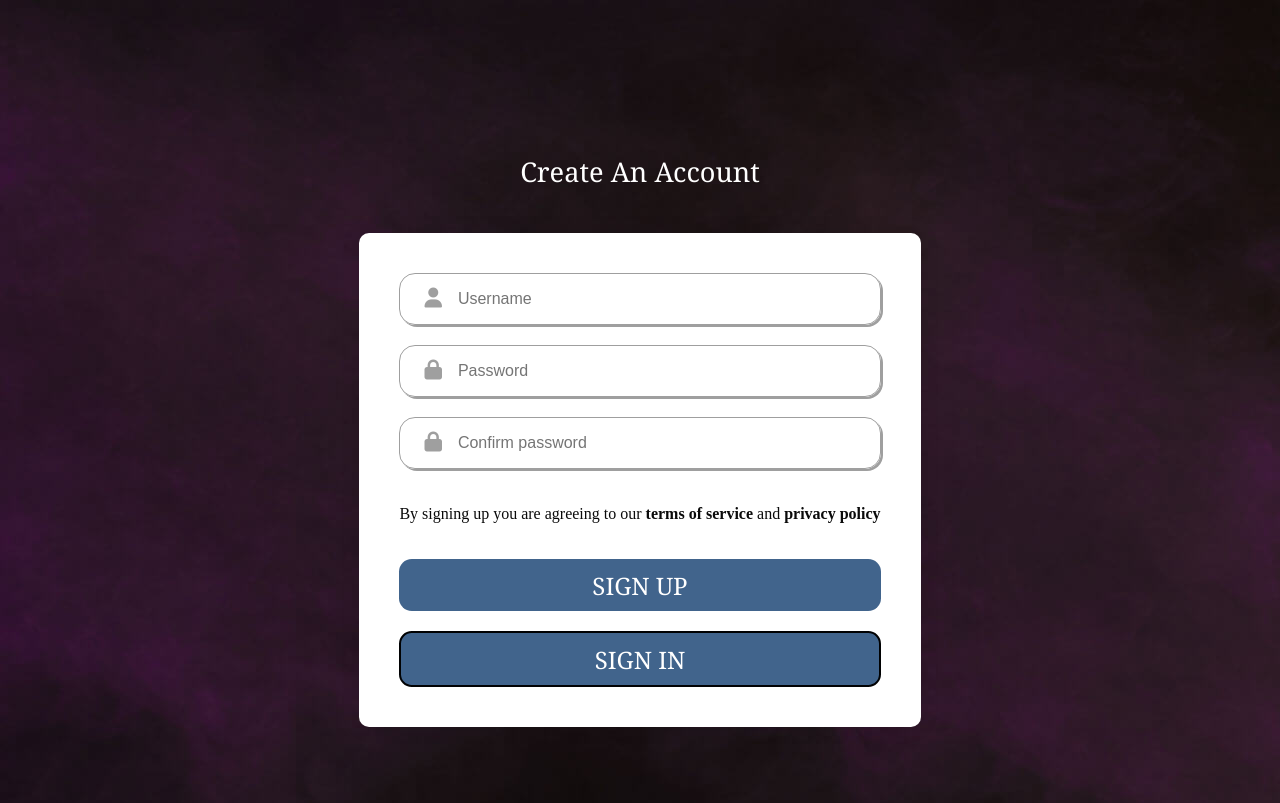
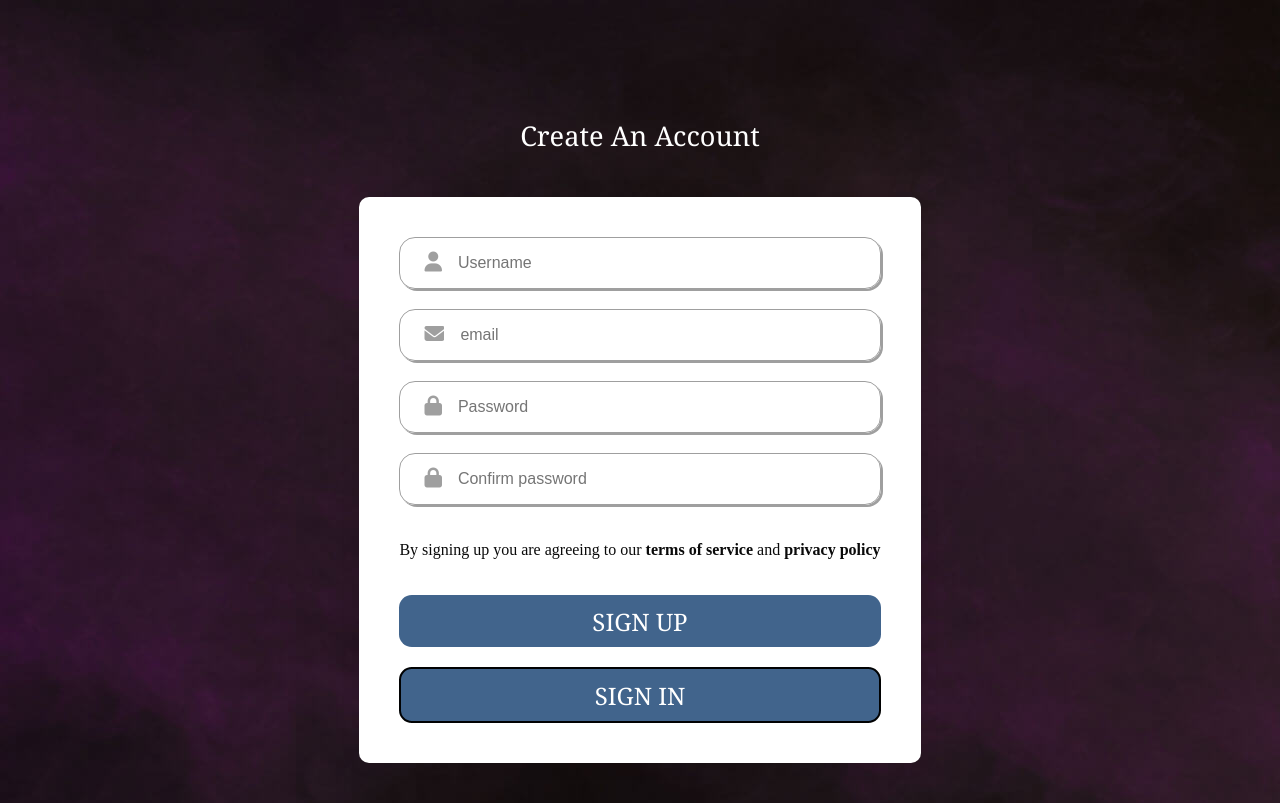
Before and after one commit to Kaybee-debug/MoveIT, a Django app: page /Accounts/register in a window 1280 px wide. Shown: the top 803 px of the page. Run offline with Django 4.2, Linux system fonts and the light colour scheme; some libraries are stand-ins or nearby versions.

Commit message:
Pending changes exported from your codespace

```diff
--- a/templates/login.html
+++ b/templates/login.html
@@ -31,11 +31,11 @@
                         {% csrf_token %}
                         <div class="inputbox">
                             <span><i class="fas fa-user" aria-hidden="true"></i></span>
-                            <input type="text" placeholder="Username">
+                            <input type="text" name="username" placeholder="Username">
                         </div>
                         <div class="inputbox">
                             <span><i class="fas fa-lock" aria-hidden="true"></i></span>
-                            <input type="password" placeholder="Password">
+                            <input type="password" name="password" placeholder="Password">
                         </div>
                         <p>Forgot password?</p>
                         <input type="button" class="btn" value="sign in">
--- a/templates/register.html
+++ b/templates/register.html
@@ -26,15 +26,19 @@
                 <form action="" method="POST">
                     <div class="inputbox">
                         <span><i class="fas fa-user" ></i></span>
-                        <input type="text" placeholder="Username">
+                        <input type="text" name="username" placeholder="Username">
+                    </div>
+                    <div class="inputbox">
+                        <span><i class="fas fa-envelope" ></i></span>
+                        <input type="email" name="email" placeholder="email">
                     </div>
                     <div class="inputbox">
                         <span><i class="fas fa-lock" ></i></span>
-                        <input type="password" placeholder="Password">
+                        <input type="password" name="password" placeholder="Password">
                     </div>
                     <div class="inputbox">
                         <span><i class="fas fa-lock" ></i></span>
-                        <input type="password" placeholder="Confirm password">
+                        <input type="password" name="password2" placeholder="Confirm password">
                     </div>
                     <p>By signing up you are agreeing to our <span>terms of service </span>and <span>privacy policy</span></p>
                     <input class="btn" type="button" value="sign up">
```
